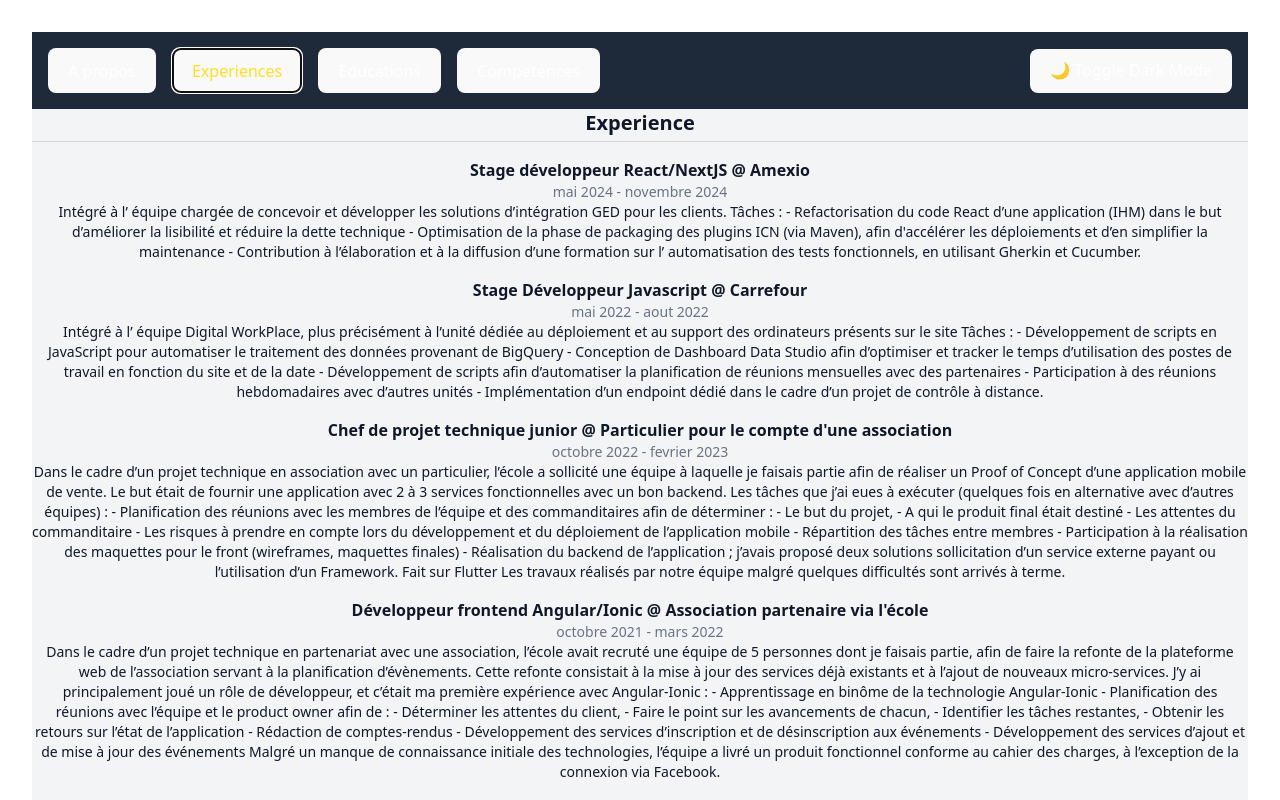
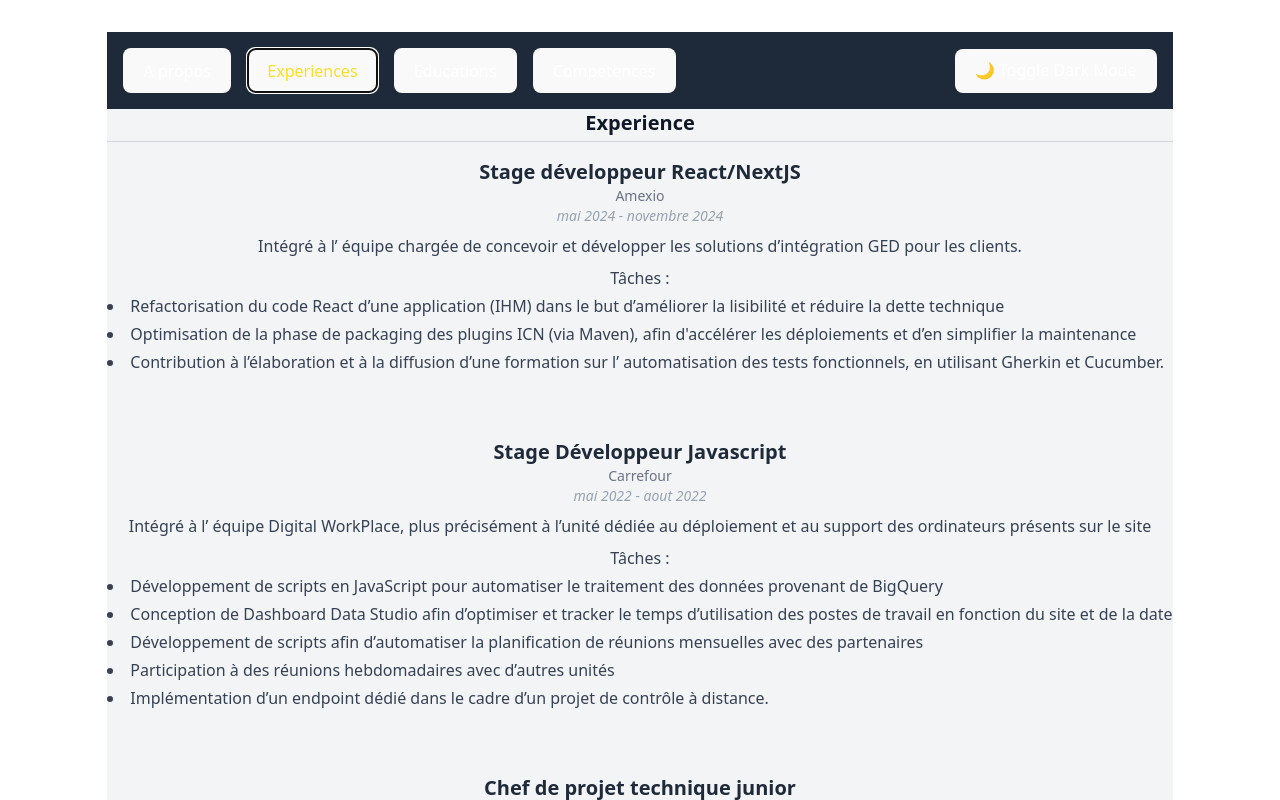
Before and after one commit to EdMkn/Mon_CV, a React (Vite) app: page / in a window 1280 px wide. Both pictures are taken after a click on the button "Experiences". Shown: the top 800 px of the page. Built offline with nearby package versions, Linux system fonts and the light colour scheme.

Commit message:
Tentative de juxtifier les textes de "about" et "experiences"

```diff
--- a/src/components/CV/About.jsx
+++ b/src/components/CV/About.jsx
@@ -3,7 +3,7 @@ import cvData from "./cvData";
 
 const About = () => {
   return (
-    <div className="space-y-6">
+    <div className="space-y-6 ">
       <div>
         <h1 className="text-3xl font-bold">{cvData.name}</h1>
         <h2 className="text-xl text-gray-600 dark:text-gray-300">
@@ -11,7 +11,11 @@ const About = () => {
         </h2>
       </div>
 
-      <p className="text-lg">{cvData.summary}</p>
+      <div className="max-w-2xl text-justify text-gray-800">{cvData.summary.map((line,i) => (
+        <p key={i} className="mt-4">
+        {line}
+      </p>
+      ))}</div>
 
       <div className="grid grid-cols-1 sm:grid-cols-2 gap-4 text-sm">
         <p>
--- a/src/components/CV/Experience.jsx
+++ b/src/components/CV/Experience.jsx
@@ -1,19 +1,37 @@
-import React from 'react'
-import cvData from './cvData'
+import React from "react";
+import cvData from "./cvData";
 
 const Experience = () => {
   return (
     <div className="space-y-4">
-    <h2 className="text-xl font-semibold border-b border-gray-300 pb-1">Experience</h2>
-    {cvData.experience.map((job, index) => (
-      <div key={index} className="mb-4">
-        <h4 className="font-bold">{job.role} @ {job.company}</h4>
-        <p className="text-sm text-gray-500">{job.period}</p>
-        <p className="text-sm">{job.description}</p>
-      </div>
-    ))}
-  </div>
-  )
-}
+      <h2 className="text-xl font-semibold border-b border-gray-300 pb-1">
+        Experience
+      </h2>
+      {cvData.experience.map((job, index) => (
+        <div key={index} className="mb-4">
+          <h3 className="text-xl font-semibold text-gray-800">{job.role}</h3>
+          <p className="text-sm text-gray-500">{job.company}</p>
+          <p className="text-sm italic text-gray-400 mb-2">{job.period}</p>
+          <ul className="list-disc list-inside text-gray-700 space-y-1">
+            {job.description.map((line, i) => {
+              if (line.trim().startsWith("-")) {
+                return <li key={i} className="text-justify">{line.replace(/^- /, "")}</li>;
+              } else {
+                // Sinon, l'afficher comme un paragraphe
+                return (
+                  <p key={i} className="mt-2">
+                    {line}
+                  </p>
+                );
+              }
+            })}
+          </ul>
+          <br/>
+          <br/>
+        </div>
+      ))}
+    </div>
+  );
+};
 
-export default Experience
+export default Experience;
--- a/src/components/CV/cvData.js
+++ b/src/components/CV/cvData.js
@@ -1,87 +1,93 @@
 const cvData = {
   name: "Manyim MA (Edouard) MAKON",
   title: "Etudiant en génie logiciel BAC+5| Développeur React/Java ",
-    summary: "Je me considère avant tout comme un jeune développeur fullstack React/Java passionné. \n" +
-             "Je souhaite dans le cadre d' un stage de fin d'études de 6 mois approfondir mes compétences en développement de logiciels, " +
-             "tout en m'impliquant activement dans les processus décisionnels.",
+  summary:[
+    "Je me considère avant tout comme un jeune développeur fullstack React/Java passionné.",
+    "Je souhaite dans le cadre d' un stage de fin d'études de 6 mois approfondir mes compétences en développement de logiciels, tout en m'impliquant activement dans les processus décisionnels."],
   contact: {
     email: "nmaknyim@gmail.com",
     phone: "+33782306485",
     location: "Velizy, France",
     github: "https://github.com/EdMkn/",
-        linkedin: "https://www.linkedin.com/in/mmmakon/"
+    linkedin: "https://www.linkedin.com/in/mmmakon/",
   },
   experience: [
     {
       role: "Stage développeur React/NextJS",
       company: "Amexio",
       period: "mai 2024 - novembre 2024",
-            description: "Intégré à l’ équipe chargée de concevoir et développer les solutions d’intégration GED pour les clients.\n\
-                Tâches :\n\
-                    - Refactorisation du code React d’une application (IHM) dans le but d’améliorer la lisibilité et réduire la dette technique\n\
-                    - Optimisation de la phase de packaging des plugins ICN (via Maven), afin d'accélérer les déploiements et d’en simplifier la maintenance\n\
-                    - Contribution à l’élaboration et à la diffusion d’une formation sur l’ automatisation des tests fonctionnels, en utilisant Gherkin et Cucumber."
+      description: [
+        "Intégré à l’ équipe chargée de concevoir et développer les solutions d’intégration GED pour les clients.",
+        "Tâches :",
+        "- Refactorisation du code React d’une application (IHM) dans le but d’améliorer la lisibilité et réduire la dette technique",
+        "- Optimisation de la phase de packaging des plugins ICN (via Maven), afin d'accélérer les déploiements et d’en simplifier la maintenance",
+        "- Contribution à l’élaboration et à la diffusion d’une formation sur l’ automatisation des tests fonctionnels, en utilisant Gherkin et Cucumber.",
+      ],
     },
     {
       role: "Stage Développeur Javascript",
       company: "Carrefour",
       period: "mai 2022 - aout 2022",
-            description: "Intégré à l’ équipe Digital WorkPlace, plus précisément à l’unité dédiée au déploiement et au support des ordinateurs présents sur le site\n\
-                Tâches :\n\
-                    - Développement de scripts en JavaScript pour automatiser le traitement des données provenant de BigQuery\n\
-                    - Conception de Dashboard Data Studio afin d’optimiser et tracker le temps d’utilisation des postes de travail en fonction du site et de la date\n\
-                    - Développement de scripts afin d’automatiser la planification de réunions mensuelles avec des partenaires\n\
-                    - Participation à des réunions hebdomadaires avec d’autres unités\n\
-                    - Implémentation d’un endpoint dédié dans le cadre d’un projet de contrôle à distance."
+      description: [
+        "Intégré à l’ équipe Digital WorkPlace, plus précisément à l’unité dédiée au déploiement et au support des ordinateurs présents sur le site",
+        "Tâches :",
+        "- Développement de scripts en JavaScript pour automatiser le traitement des données provenant de BigQuery",
+        "- Conception de Dashboard Data Studio afin d’optimiser et tracker le temps d’utilisation des postes de travail en fonction du site et de la date",
+        "- Développement de scripts afin d’automatiser la planification de réunions mensuelles avec des partenaires",
+        "- Participation à des réunions hebdomadaires avec d’autres unités",
+        "- Implémentation d’un endpoint dédié dans le cadre d’un projet de contrôle à distance.",
+      ],
     },
     {
       role: "Chef de projet technique junior",
       company: "Particulier pour le compte d'une association",
       period: "octobre 2022 - fevrier 2023",
-            description: "Dans le cadre d’un projet technique en association avec un particulier, l’école a sollicité une équipe \
-                        à laquelle je faisais partie afin de réaliser un Proof of Concept d’une application mobile de vente. \
-                        Le but était de fournir une application avec 2 à 3 services fonctionnelles avec un bon backend.\n\
-                        Les tâches que j’ai eues à exécuter (quelques fois en alternative avec d’autres équipes) :\n\
-                        - Planification des réunions avec les membres de l’équipe et des commanditaires afin de déterminer :\n\
-                            - Le but du projet,\n\
-                            - A qui le produit final était destiné\n\
-                            - Les attentes du commanditaire\n\
-                            - Les risques à prendre en compte lors du développement et du déploiement de l’application mobile\n\
-                        - Répartition des tâches entre membres\n\
-                        - Participation à la réalisation des maquettes pour le front (wireframes, maquettes finales)\n\
-                        - Réalisation du backend de l’application ; j’avais proposé deux solutions sollicitation d’un service externe payant ou l’utilisation d’un Framework. Fait sur Flutter\n\
-                        Les travaux réalisés par notre équipe malgré quelques difficultés sont arrivés à terme."
+      description: [
+        "Projet de réalisation d’un Proof of Concept (POC) d’une application mobile de vente en équipe, encadré par l’école.",
+        "Objectif : livrer une application mobile avec 2 à 3 services fonctionnels et un backend fiable (Flutter).",
+        "Mes contributions principales :",
+        "- Planification des réunions avec l’équipe et les commanditaires (objectifs, cibles, risques).",
+        "- Répartition des tâches entre les membres.",
+        "- Conception des wireframes et maquettes front.",
+        "- Proposition d’architecture backend : service externe vs framework.",
+        "- Développement du backend sur Flutter.",
+        "Projet livré avec succès malgré des difficultés techniques initiales.",
+      ],
     },
     {
       role: "Développeur frontend Angular/Ionic",
       company: "Association partenaire via l'école",
       period: "octobre 2021 - mars 2022",
-            description: "Dans le cadre d’un projet technique en partenariat avec une association, l’école avait recruté une équipe de 5 personnes \
-                        dont je faisais partie, afin de faire la refonte de la plateforme web de l’association servant à la planification d’évènements.\n\
-                        Cette refonte consistait à la mise à jour des services déjà existants et à l’ajout de nouveaux micro-services.\n\
-                        J’y ai principalement joué un rôle de développeur, et c’était ma première expérience avec Angular-Ionic :\n\
-                        - Apprentissage en binôme de la technologie Angular-Ionic\n\
-                        - Planification des réunions avec l’équipe et le product owner afin de :\n\
-                            - Déterminer les attentes du client,\n\
-                            - Faire le point sur les avancements de chacun,\n\
-                            - Identifier les tâches restantes,\n\
-                            - Obtenir les retours sur l’état de l’application\n\
-                        - Rédaction de comptes-rendus\n\
-                        - Développement des services d’inscription et de désinscription aux événements\n\
-                        - Développement des services d’ajout et de mise à jour des événements\n\
-                        Malgré un manque de connaissance initiale des technologies, l’équipe a livré un produit fonctionnel conforme au cahier des charges, \
-                        à l’exception de la connexion via Facebook."
-        }
+      description: [
+        "Projet de refonte d’une plateforme web de gestion d’évènements pour une association.",
+        "Premier contact avec Angular-Ionic, technologie apprise en binôme durant le projet.",
+        "Mes contributions principales :",
+        "- Participation aux réunions avec le product owner pour définir les besoins et suivre l’avancement.",
+        "- Rédaction de comptes-rendus de réunions.",
+        "- Développement de services d’inscription / désinscription à des évènements.",
+        "- Développement des modules d’ajout et de modification d’évènements.",
+        "Projet livré fonctionnel selon le cahier des charges, à l’exception de la connexion Facebook.",
+      ],
+    },
   ],
   education: [
     {
       degree: "Ingénieur informatique",
       institution: "ESIEA",
-            period: "2020 - 2026"
-        }
+      period: "2020 - 2026",
+    },
   ],
-    skills: ["Concepts Cloud Computing", "Docker", "JavaScript", "ReactJS", "Python","Java", "Flask","PostGreSQL", "MySQL"]
-
+  skills: [
+    "Concepts Cloud Computing",
+    "Docker",
+    "JavaScript",
+    "ReactJS",
+    "Python",
+    "Java",
+    "Flask",
+    "PostGreSQL",
+    "MySQL",
+  ],
 };
 
 export default cvData;
```
Lines whose indentation alone changed are shown as unchanged.
